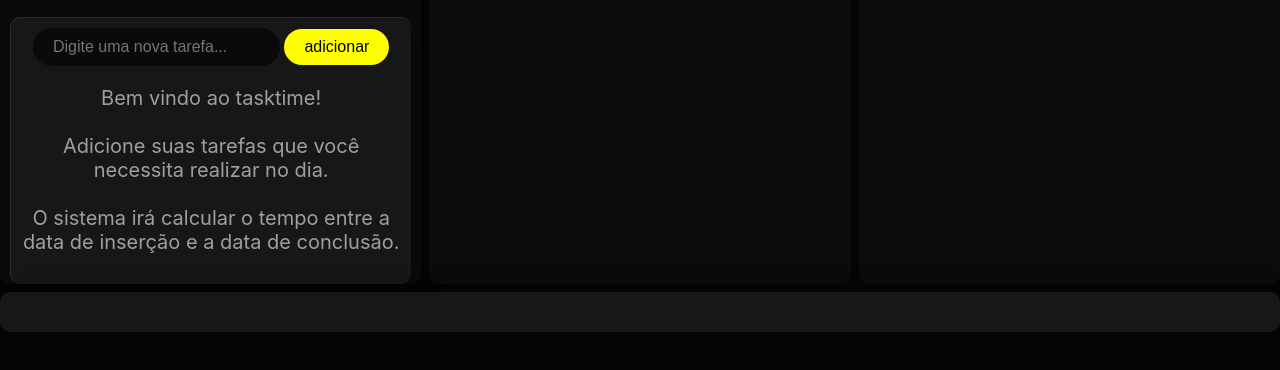
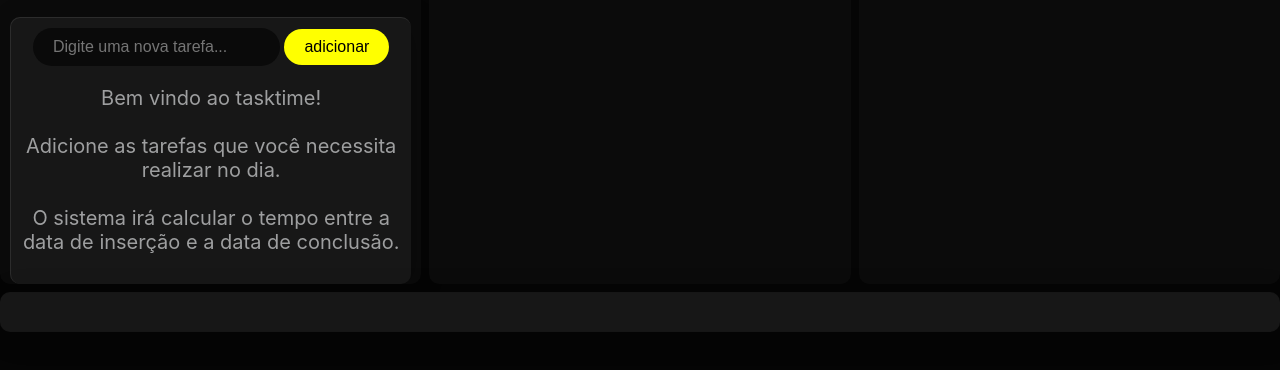
Before and after one commit to 2c2a1jdev/tasktime, a website: page index.html in a window 1280 px wide. Shown: the part 100-470 px from the top of the page. Drawn offline with Linux system fonts and the light colour scheme.

Commit message:
fix texto para o user

```diff
--- a/index.html
+++ b/index.html
@@ -30,7 +30,7 @@
                         <p>
                             Bem vindo ao tasktime!
                             <br><br>
-                            Adicione suas tarefas que você necessita realizar no dia.
+                            Adicione as tarefas que você necessita realizar no dia.
                             <br><br>
                             O sistema irá calcular o tempo entre a data de inserção e a data de conclusão.
                         </p>
```
